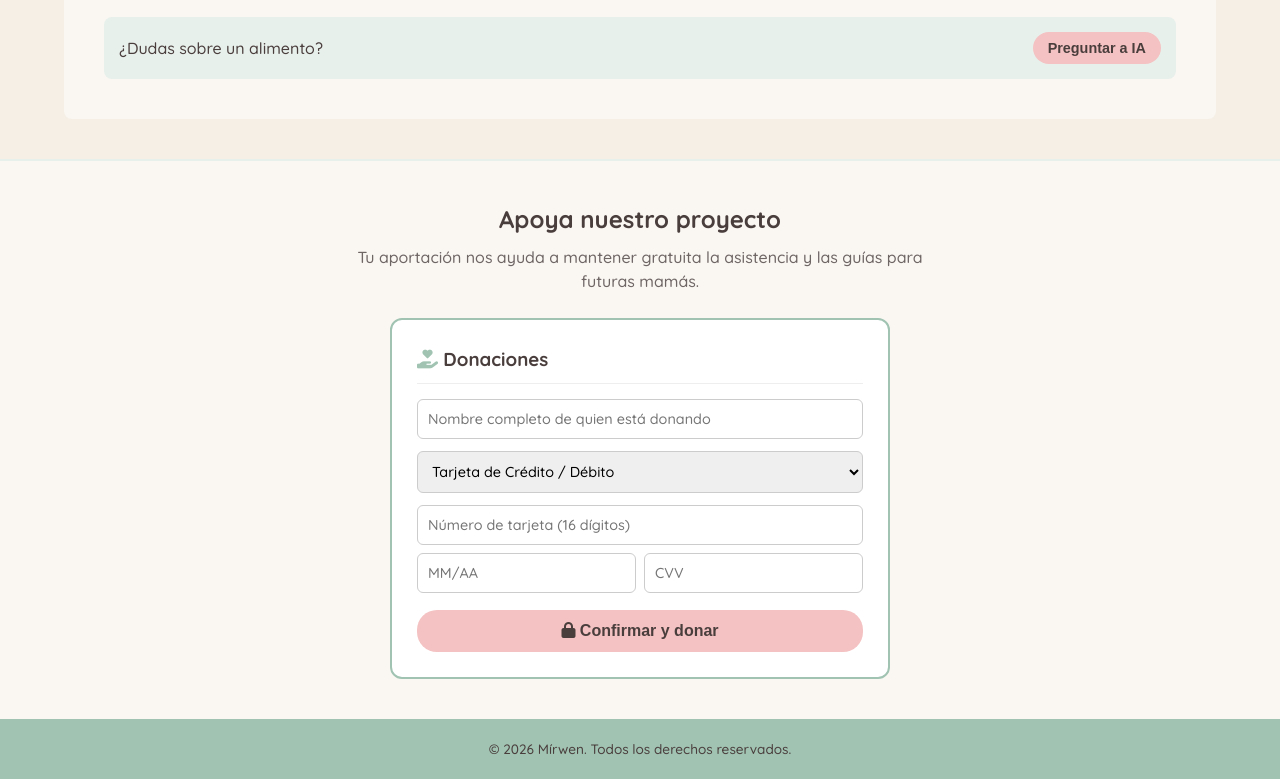
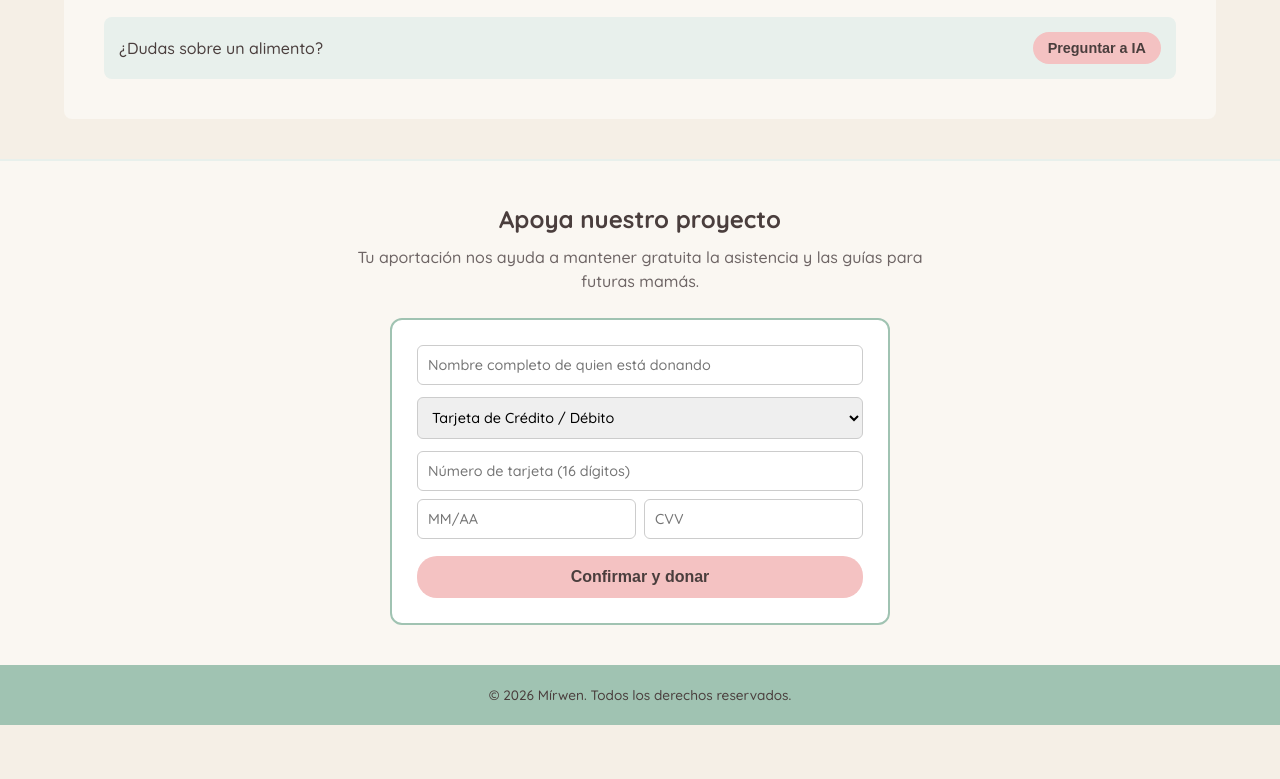
Before and after one commit to gutierrezvricardo2024-source/mirwen-source, a plain HTML site: page index.html in a window 1280 px wide. Shown: the part 827-1606 px from the top of the page. After the commit the page ends 1552 px from the top, so only its background shows below. Drawn offline with Linux system fonts and the light colour scheme.

Commit message:
modificaciones al codigo

```diff
--- a/index.html
+++ b/index.html
@@ -231,14 +231,12 @@
                 <p>Tu aportación nos ayuda a mantener gratuita la asistencia y las guías para futuras mamás.</p>
             </div>
             <div class="caja-canasta">
-                <h3>
-                    <span><i class="fa-solid fa-hand-holding-heart" style="color: var(--color-verde);"></i> Donaciones</span>
-                </h3>
+
                 <form class="formulario-pago" id="datosDonacion" onsubmit="hacerDonacion(event)">
                     <input type="text" id="nombreCliente" placeholder="Nombre completo de quien está donando" required>
                     <select id="tipoPago" onchange="revisarMetodo()" required>
                         <option value="tarjeta">Tarjeta de Crédito / Débito</option>
-                        <option value="transferencia">Transferencia Bancaria (SPEI)</option>
+                        <option value="transferencia">Transferencia Bancaria </option>
                     </select>
                     <div id="cajaTarjeta" style="display: flex; flex-direction: column; gap: 8px;">
                         <input type="text" id="numeroTarj" placeholder="Número de tarjeta (16 dígitos)" maxlength="16">
@@ -248,7 +246,7 @@
                         </div>
                     </div>
                     <button type="submit" class="btn-comprar-ya">
-                        <i class="fa-solid fa-lock"></i> Confirmar y donar
+                        Confirmar y donar
                     </button>
                 </form>
                 <div class="ticket-donacion" id="notaFinal"></div>
```
